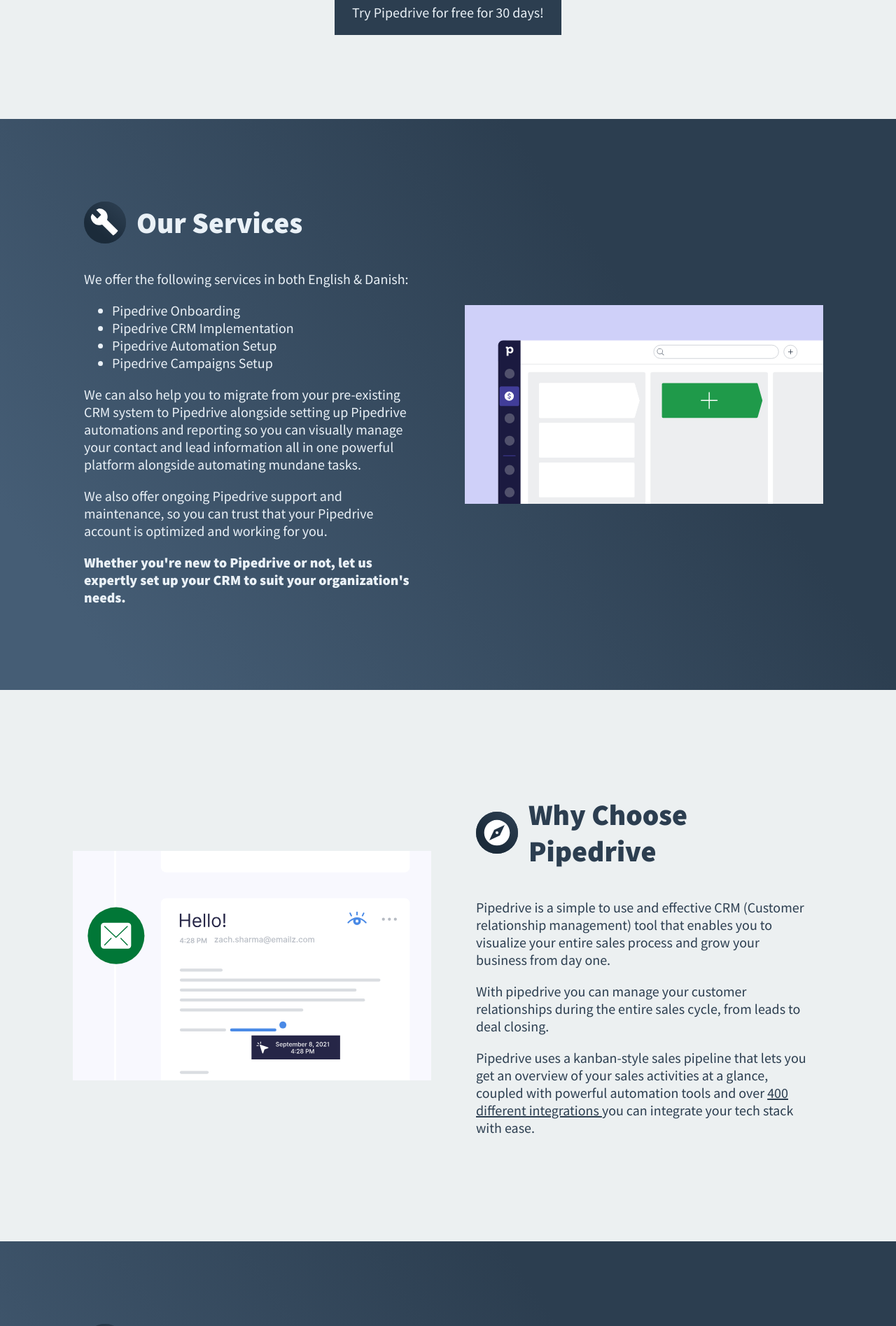
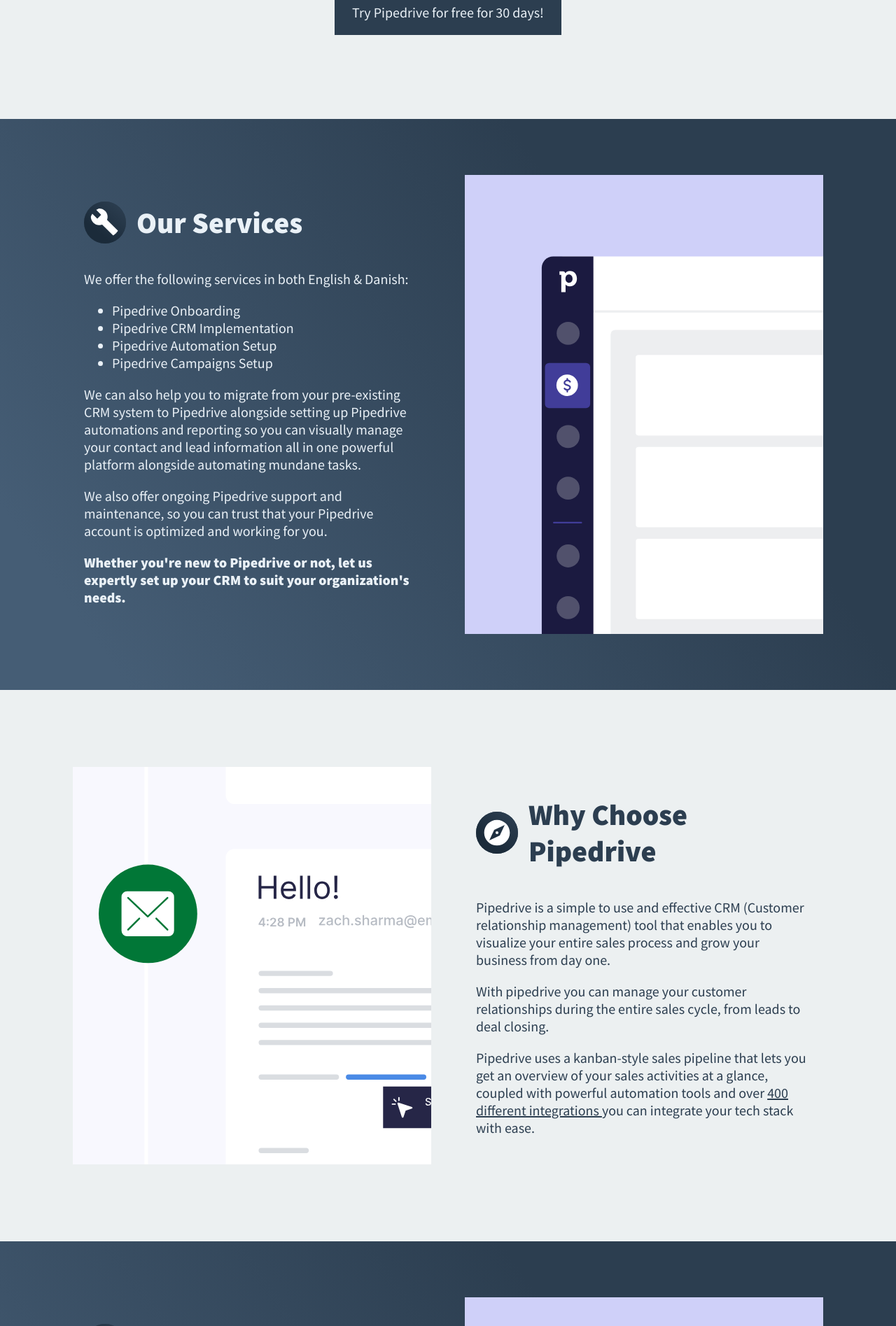
Before and after one commit to derangeddk/deranged.dk, a Jekyll site: the page built from _services/pipedrive.html, in a window 1280 px wide. Shown: the part 675-2570 px from the top of the page at 70% size. Built offline with Jekyll 4.4.1, drawn with Linux system fonts in a browser that asks for light colours; comment, search, counter and statistics services are not loaded.

Commit message:
Added object-position to screenshots and fixed contact width

```diff
--- a/_layouts/services.html
+++ b/_layouts/services.html
@@ -152,11 +152,11 @@
     filter: contrast(0.8);
     mix-blend-mode: color-burn;
   }
-  .flex-row:not(.top):nth-last-child(even) img.side-image:not(.design) {
+  .flex-row:not(.top):nth-last-child(even) img.side-image:not(.screenshot) {
     mix-blend-mode: color-dodge;
   }
-  img.side-image.design {
-    object-fit: contain;
+  img.side-image.screenshot {
+    object-position: left;
     opacity: 1;
     filter: contrast(1);
     mix-blend-mode: normal;
@@ -167,7 +167,7 @@
     background-image: linear-gradient(145deg, #2c3e50 30%, #1b2b3a 90%);
     color: #eaf1f7;
     font-size: 0.8em;
-    width: 100vw;
+    width: 100%;
     padding: 50px 50px 50px 70px;
   }
   .contact .side-explanation {
--- a/_services/hubspot.html
+++ b/_services/hubspot.html
@@ -61,12 +61,12 @@
       </strong>
     </p>
   </section>
-  <img class="side-image design" src="/img/hubspot-logo-pages.png" alt="" />
+  <img class="side-image screenshot" src="/img/hubspot-logo-pages.png" alt="" />
 </div>
 
 <div class="flex-row">
   <img
-    class="side-image design"
+    class="side-image screenshot"
     src="/img/Create-a-New-Pipeline-in-HubSpot.jpg"
     alt=""
   />
@@ -149,7 +149,7 @@
       >
     </p>
   </section>
-  <img class="side-image design" src="/img/Create-Automations-in-HubSpot.jpg" alt="" />
+  <img class="side-image screenshot" src="/img/Create-Automations-in-HubSpot.jpg" alt="" />
 </div>
 
 <section class="contact" id="contact">
--- a/_services/pipedrive.html
+++ b/_services/pipedrive.html
@@ -72,11 +72,11 @@
       </strong>
     </p>
   </section>
-  <img class="side-image design" src="/img/pipedrive-empty.svg" alt="" />
+  <img class="side-image screenshot" src="/img/pipedrive-empty.svg" alt="" />
 </div>
 
 <div class="flex-row">
-  <img class="side-image design" src="/img/pipedrive-email.svg" alt="" />
+  <img class="side-image screenshot" src="/img/pipedrive-email.svg" alt="" />
   <section>
     <div class="h2-wrapper">
       <img src="/img/explore-icon.svg" class="h2-icon" alt="" />
@@ -137,7 +137,7 @@
       with Pipedrive.
     </p>
   </section>
-  <img class="side-image design" src="/img/pipedrive-setup.svg" alt="" />
+  <img class="side-image screenshot" src="/img/pipedrive-setup.svg" alt="" />
 </div>
 
 <section class="contact" id="contact">
```
